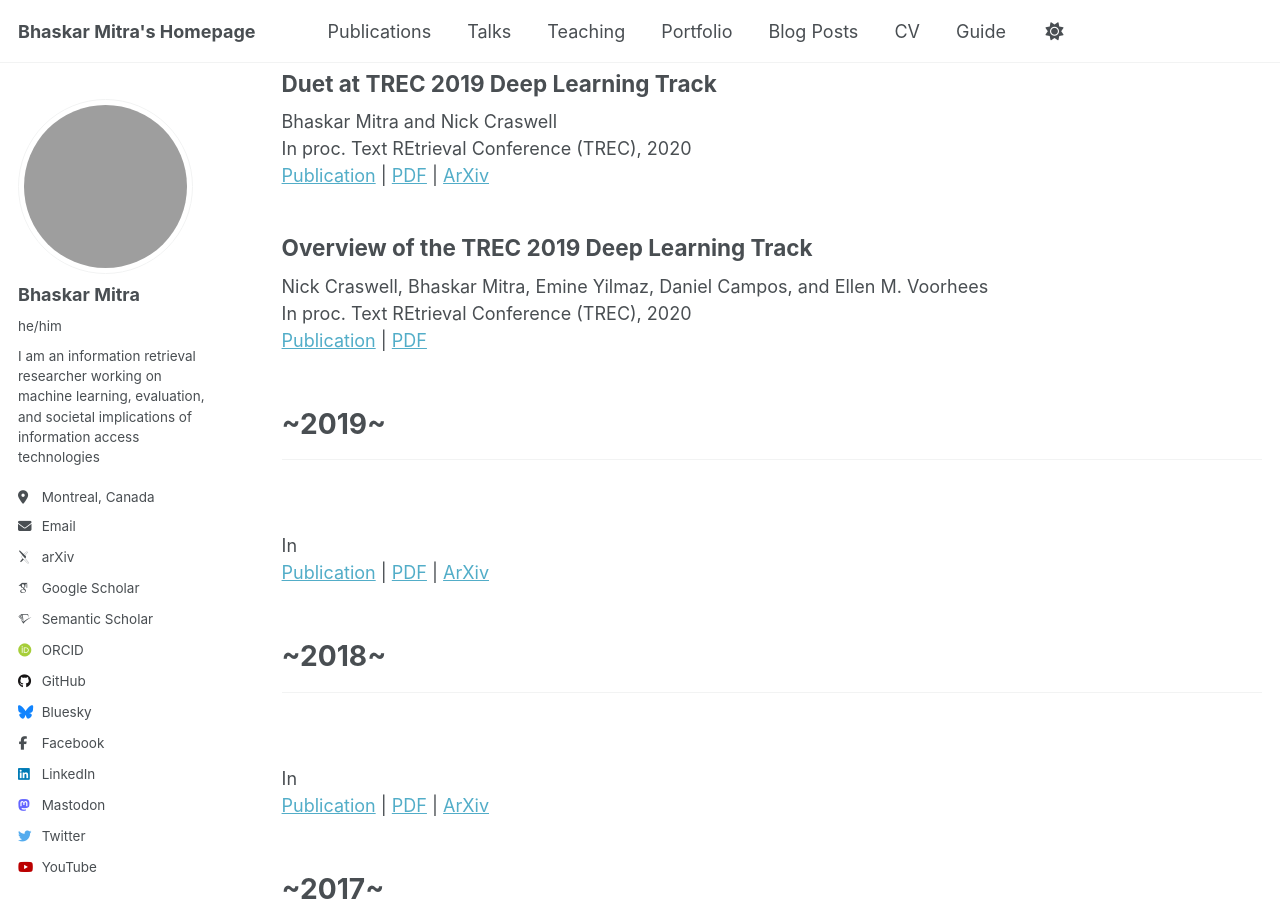
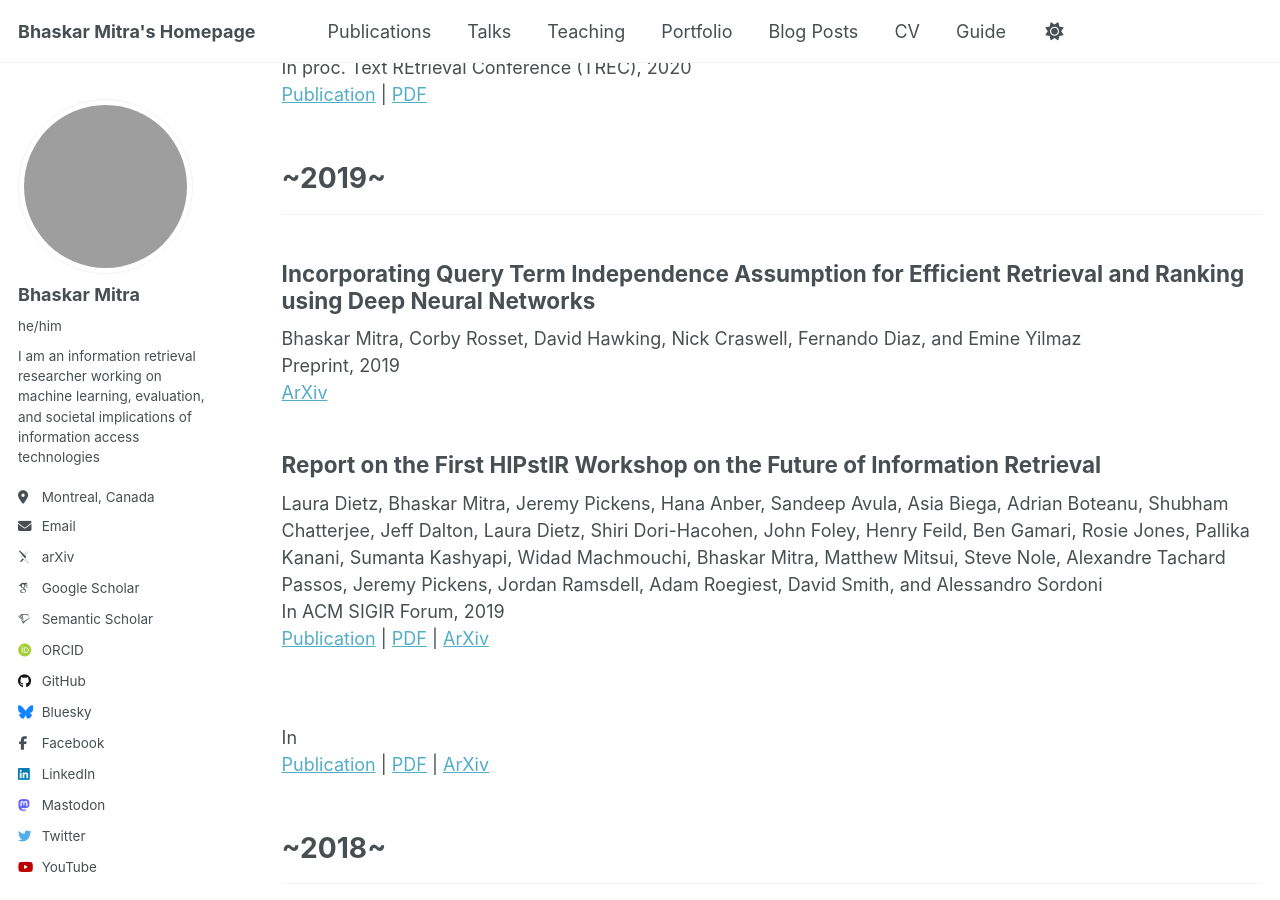
Before and after one commit to bhaskar-mitra/bhaskar-mitra.github.io, a Jekyll site: the page built from _pages/publications.html, in a window 1280 px wide and 900 px high, scrolled down 12297 px. Built offline with Jekyll 4.4.1, drawn with Linux system fonts in a browser that asks for light colours; some web fonts are replaced; some of the changed text lies outside the part shown; grey boxes are pictures that could not be loaded.

Commit message:
Update publications.html

```diff
--- a/_pages/publications.html
+++ b/_pages/publications.html
@@ -363,12 +363,6 @@ author_profile: true
     <a href="https://dl.acm.org/doi/10.1145/3476415.3476434">Publication</a> | <a href="../files/3476415.3476434.pdf">PDF</a>
   </article>
   <article class="archive__item" itemscope itemtype="http://schema.org/CreativeWork">
-    <h2>Report on the First HIPstIR Workshop on the Future of Information Retrieval</h2>
-    Laura Dietz, Bhaskar Mitra, Jeremy Pickens, Hana Anber, Sandeep Avula, Asia Biega, Adrian Boteanu, Shubham Chatterjee, Jeff Dalton, Laura Dietz, Shiri Dori-Hacohen, John Foley, Henry Feild, Ben Gamari, Rosie Jones, Pallika Kanani, Sumanta Kashyapi, Widad Machmouchi, Bhaskar Mitra, Matthew Mitsui, Steve Nole, Alexandre Tachard Passos, Jeremy Pickens, Jordan Ramsdell, Adam Roegiest, David Smith, and Alessandro Sordoni<br/>
-    In ACM SIGIR Forum, 2021<br/>
-    <a href="https://dl.acm.org/doi/10.1145/3458553.3458560">Publication</a> | <a href="../files/3458553.3458560.pdf">PDF</a> | <a href="https://arxiv.org/abs/1912.09910">ArXiv</a>
-  </article>
-  <article class="archive__item" itemscope itemtype="http://schema.org/CreativeWork">
     <h2>Neural Methods for Effective, Efficient, and Exposure-Aware Information Retrieval</h2>
     Bhaskar Mitra<br/>
     PhD thesis, University College London, 2021<br/>
@@ -454,6 +448,18 @@ author_profile: true
 <hr />
 <div class="list__item">
   <article class="archive__item" itemscope itemtype="http://schema.org/CreativeWork">
+    <h2>Incorporating Query Term Independence Assumption for Efficient Retrieval and Ranking using Deep Neural Networks</h2>
+    Bhaskar Mitra, Corby Rosset, David Hawking, Nick Craswell, Fernando Diaz, and Emine Yilmaz<br/>
+    Preprint, 2019<br/>
+    <a href="https://arxiv.org/abs/1907.03693">ArXiv</a>
+  </article>
+  <article class="archive__item" itemscope itemtype="http://schema.org/CreativeWork">
+    <h2>Report on the First HIPstIR Workshop on the Future of Information Retrieval</h2>
+    Laura Dietz, Bhaskar Mitra, Jeremy Pickens, Hana Anber, Sandeep Avula, Asia Biega, Adrian Boteanu, Shubham Chatterjee, Jeff Dalton, Laura Dietz, Shiri Dori-Hacohen, John Foley, Henry Feild, Ben Gamari, Rosie Jones, Pallika Kanani, Sumanta Kashyapi, Widad Machmouchi, Bhaskar Mitra, Matthew Mitsui, Steve Nole, Alexandre Tachard Passos, Jeremy Pickens, Jordan Ramsdell, Adam Roegiest, David Smith, and Alessandro Sordoni<br/>
+    In ACM SIGIR Forum, 2019<br/>
+    <a href="https://dl.acm.org/doi/10.1145/3458553.3458560">Publication</a> | <a href="../files/3458553.3458560.pdf">PDF</a> | <a href="https://arxiv.org/abs/1912.09910">ArXiv</a>
+  </article>
+  <article class="archive__item" itemscope itemtype="http://schema.org/CreativeWork">
     <h2></h2>
     <br/>
     In <br/>
```
